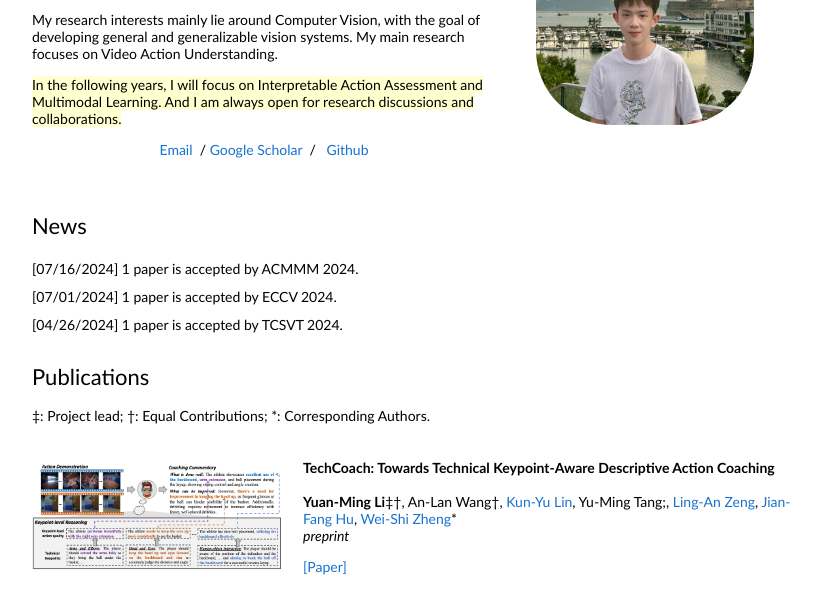
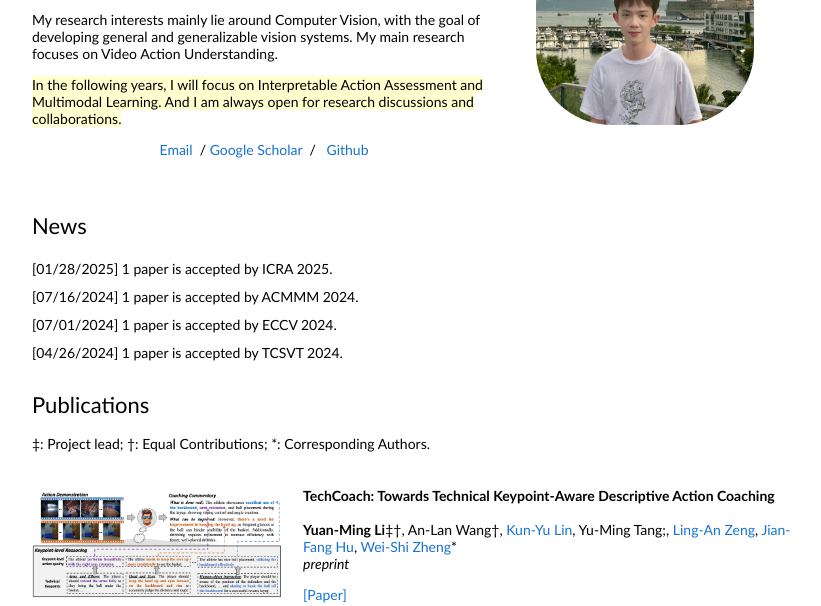
Before and after one commit to Lyman-Smoker/Lyman-Smoker.github.io, a plain HTML site: page index.html in a window 1280 px wide. Shown: the part 155-761 px from the top of the page, without its empty margins (228-1049 px from the left). Drawn offline with Linux system fonts and the light colour scheme.

Commit message:
Update index.html

```diff
--- a/index.html
+++ b/index.html
@@ -50,6 +50,12 @@
                 <h2>News</h2>
               </td>
             </tr>
+
+              <tr>
+                <td style="padding-left:20px;padding-bottom:10px;width:100%;vertical-align:middle">
+                 [01/28/2025] 1 paper is accepted by ICRA 2025.
+                </td>
+              </tr>
 
               <tr>
                 <td style="padding-left:20px;padding-bottom:10px;width:100%;vertical-align:middle">
```
